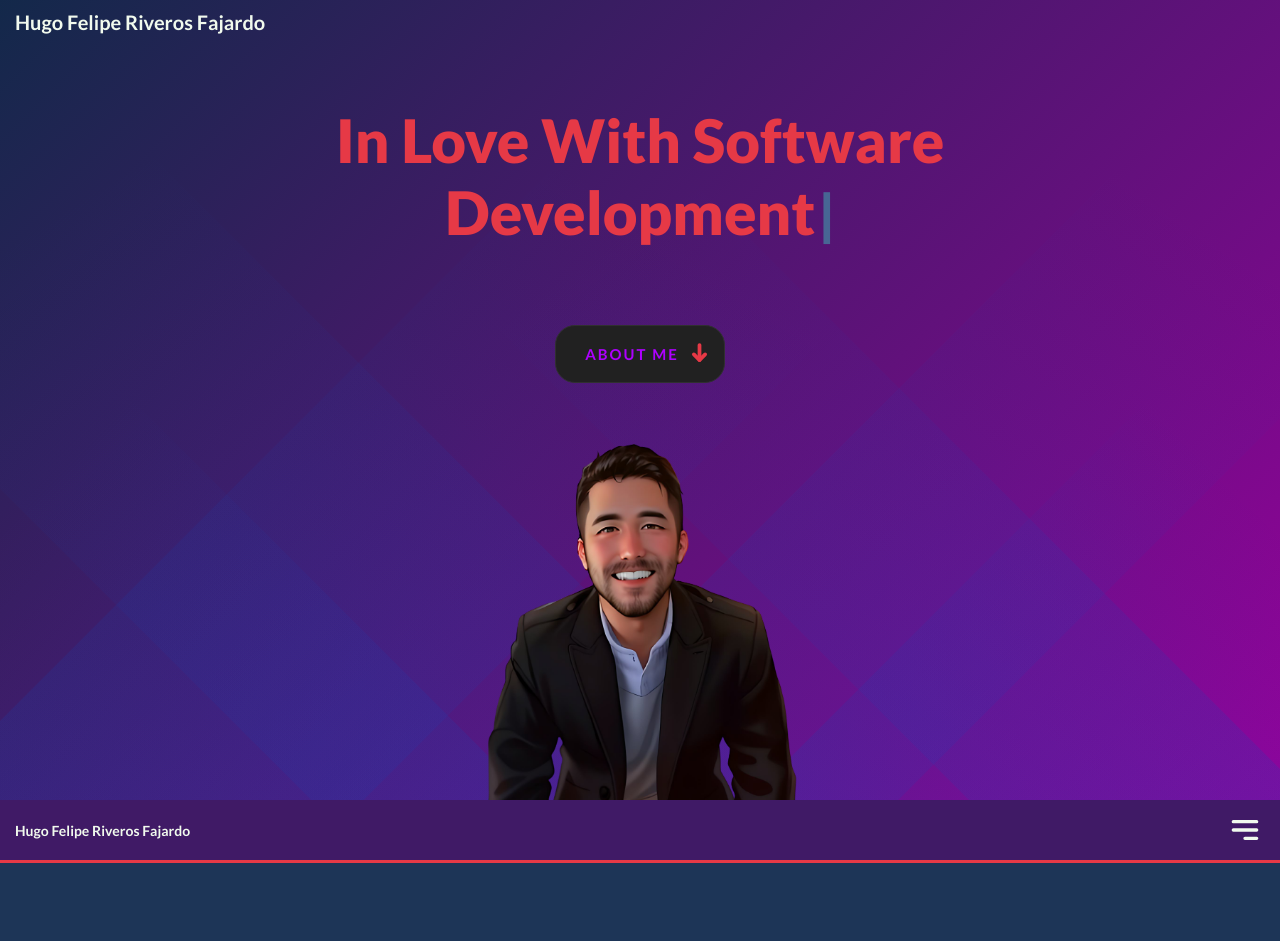
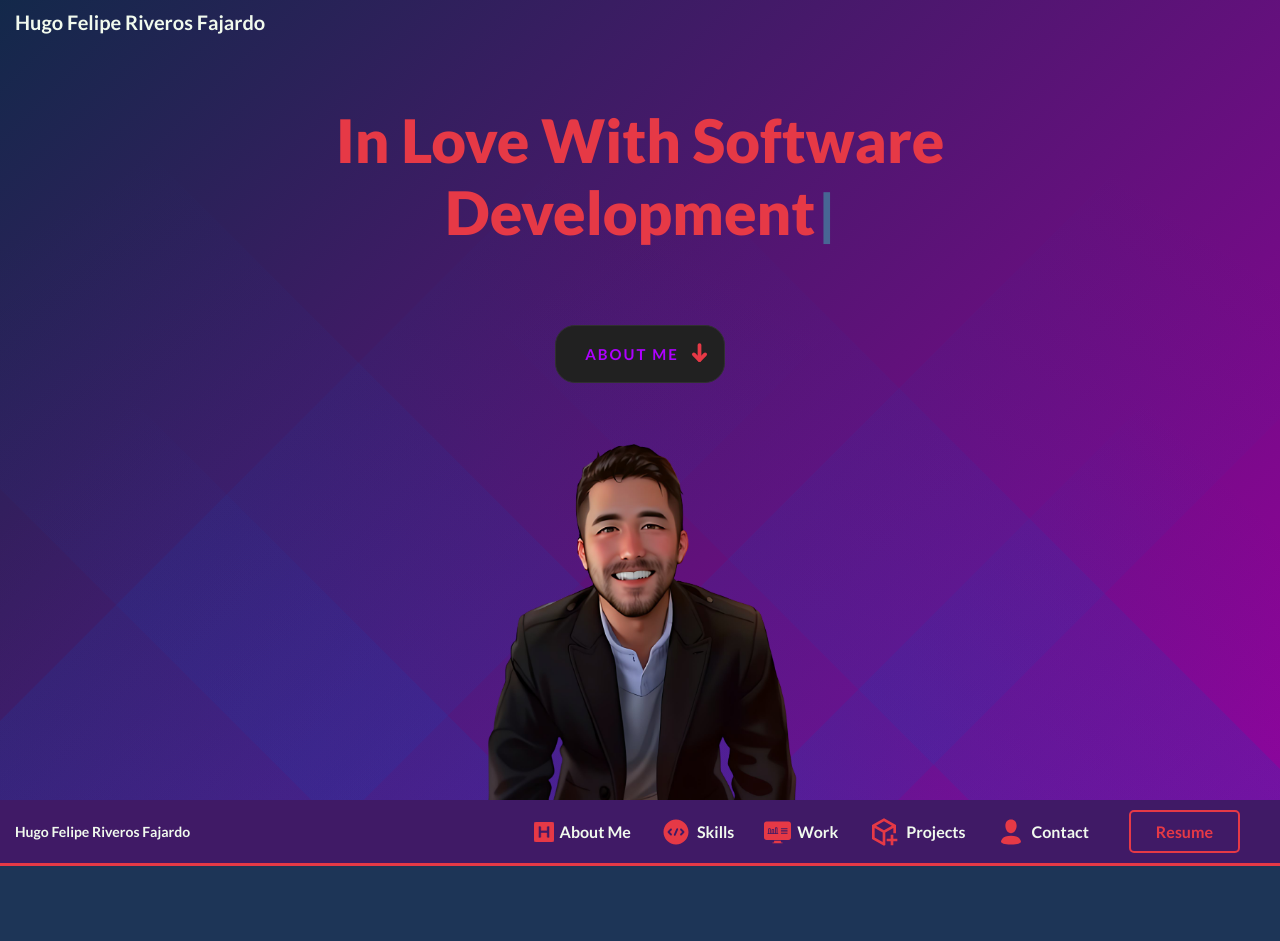
Before and after one commit to hugoriveros18/professional-portfolio, a React (Vite) app: page / in a window 1280 px wide. Shown: the top 941 px of the page. Built offline with nearby package versions, Linux system fonts and the light colour scheme.

Commit message:
menu update

```diff
--- a/src/App.css
+++ b/src/App.css
@@ -22,4 +22,13 @@
   .skills-job__box {
     width: 100%;
   }
+
+  .menus__full-container {
+    position: sticky;
+    top: 0;
+    left: 0;
+    display: flex;
+    border-bottom: solid 3px var(--light-red-color);
+    z-index: 999;
+  }
 }
--- a/src/App.tsx
+++ b/src/App.tsx
@@ -46,6 +46,7 @@ function App() {
         />
 
       {/* MENU */}
+      <div className={`menus__full-container`}>
         <MenuNav setIsMenuActive={setIsMenuActive}/>
         <MenuBar
           isMenuActive={isMenuActive}
@@ -58,6 +59,7 @@ function App() {
           scrollToRef={scrollToRef}
           scrollToRefEnd={scrollToRefEnd}
         />
+      </div>
 
       {/* PROFILE INTRODUCTION */}
       <div ref={profileRef}>
--- a/src/components/Menu/index.tsx
+++ b/src/components/Menu/index.tsx
@@ -6,6 +6,7 @@ import SkillsIcon from '../../assets/skills-menu-icon.svg';
 import JobIcon from '../../assets/work-menu-icon.svg';
 import ProjectsIcon from '../../assets/project-menu-icon.svg';
 import ContactIcon from '../../assets/contact-menu-icon.svg';
+import Resume from '../../assets/files/cv-hugofeliperiverosfajardo.pdf';
 import './styles.css';
 
 export function MenuNav({setIsMenuActive}:MenuNavProps) {
@@ -107,6 +108,17 @@ export function MenuBar({
                         <h5>Contact</h5>
                     </li>
 
+                    <li className={`item-list__menu-cv`}>
+                        <a
+                            href={Resume}
+                            download="CV - Hugo Felipe Riveros Fajardo"
+                            target="_blank"
+                            rel="noreferrer"
+                        >
+                            Resume
+                        </a>
+                    </li>
+
                 </ul>
             </div>
         </div>
--- a/src/components/Menu/styles.css
+++ b/src/components/Menu/styles.css
@@ -123,4 +123,110 @@
     font-weight: 600;
     line-height: 1.5;
     color      : var(--light-color);
+    white-space: nowrap;
 }
+
+.item-list__menu-cv {
+    display: flex;
+    justify-content: center;
+    width: 100%;
+    margin-top: 30px;
+}
+
+.item-list__menu-cv a {
+    padding: 10px 25px;
+    color: var(--light-red-color);
+    text-decoration: none;
+    font-weight: 600;
+    border: solid 2px var(--light-red-color);
+    border-radius: 5px;
+    cursor: pointer;
+    transition: all 200ms linear;
+}
+
+.item-list__menu-cv a:hover {
+    color: var(--light-color);
+    background-color: var(--light-red-color);
+}
+
+@media screen and (min-width: 1024px) {
+    .menu__container {
+        width: 30%;
+        border: none;
+    }
+
+    .menu__container img {
+        display: none;
+    }
+
+    .menu-bar__full-container {
+        position: sticky;
+        right: 0;
+        height: auto;
+    }
+
+    .menu-bar__internal-container {
+        position: relative;
+        right: unset;
+        top: unset;
+        justify-content: flex-end;
+        width: 100%;
+        padding: 10px 15px 10px 0;
+    }
+
+    .menu-bar__close-icon {
+        display: none;
+    }
+
+    .menu-bar__items-list {
+        flex-direction: row;
+        align-items: center;
+        justify-content: flex-end;
+        gap: 30px;
+        width: auto;
+    }
+
+    .item-list__menu-cv {
+        margin: 0px 0px 0 10px;
+    }
+
+    .item-list__menu-element {
+        flex-direction: row;
+        gap: 6px;
+        cursor: pointer;
+    }
+
+    .item-list__menu-element:hover > h5 {
+        color: var(--light-red-color);
+    }
+
+    .item-list__menu-element h5 {
+        font-size: 16px;
+    }
+
+    .profile img {
+        width: 20px;
+    }
+
+    .skills img {
+        width: 30px;
+    }
+
+    .job img {
+        width: 27px;
+    }
+
+    .projects img {
+        width: 32px;
+    }
+
+    .contact img {
+        width: 30px;
+    }
+}
+
+@media screen and (min-width: 1280px) {
+    .menu-bar__internal-container {
+        padding-right: 40px;
+    }
+}
```
Also changed, not shown: 1 other file (tests, documents, lock files or other folders). Lines whose indentation alone changed are shown as unchanged.
